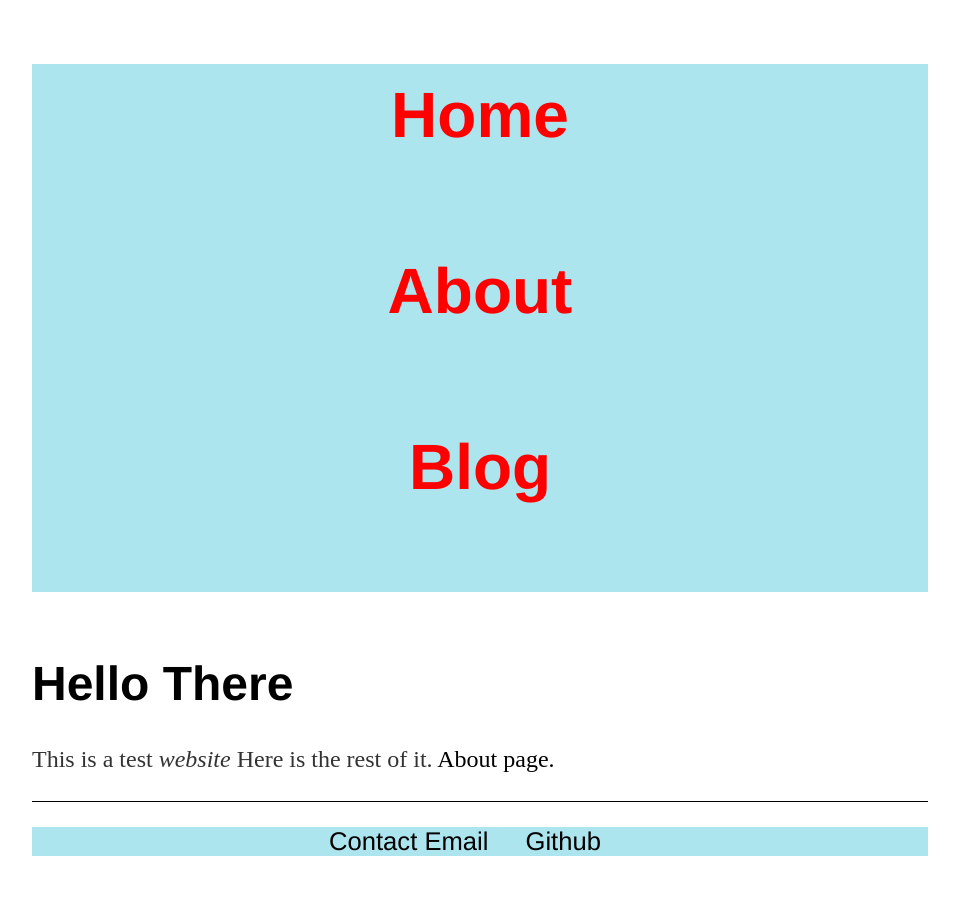
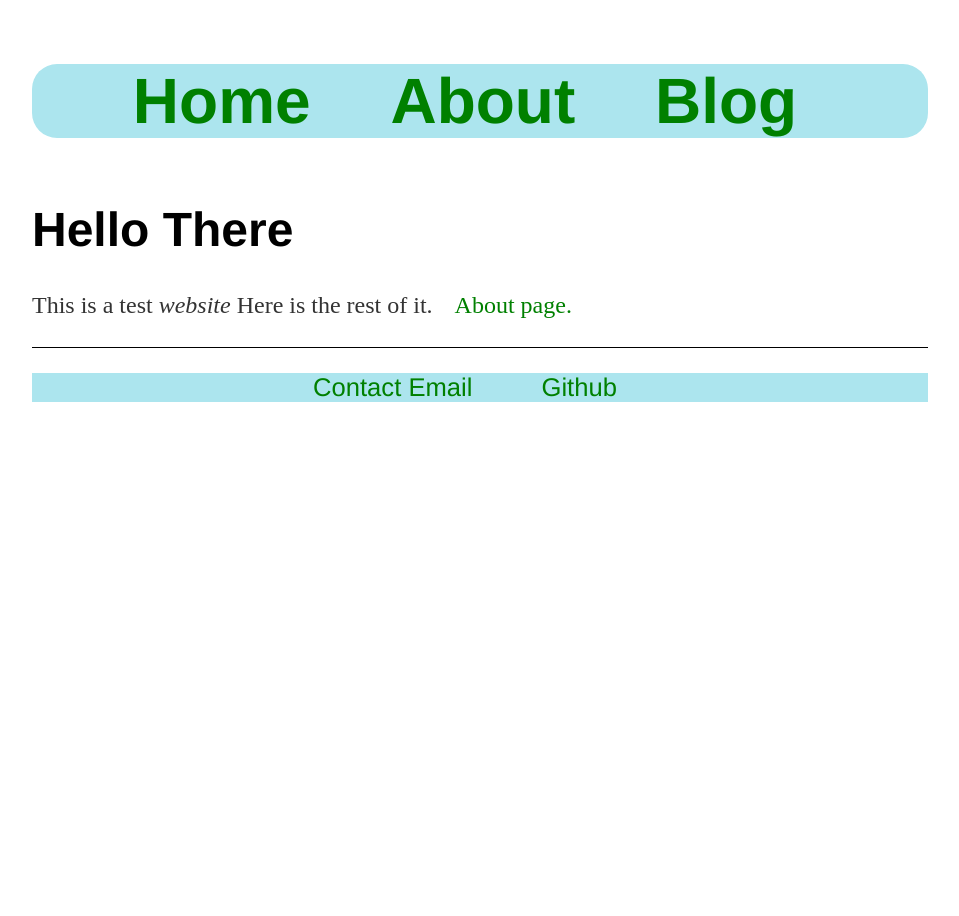
Before and after one commit to beauhodes/beauhodes.github.io, a Jekyll site: the page built from index.html, in a window 1280 px wide. Shown: the whole page, without its empty margins (160-1119 px from the left). Built offline with Jekyll 4.4.1, drawn with Linux system fonts in a browser that asks for light colours.

Commit message:
Update main.css

```diff
--- a/css/main.css
+++ b/css/main.css
@@ -4,6 +4,7 @@ body {
 }
 nav ul {
     background-color: #ace5ee;
+    border-radius: 25px;
     font-family:'Helvetica', 'Arial', 'Sans-Serif';
     padding: 0px;
     list-style: none;
@@ -24,16 +25,11 @@ nav ul li, footer ul li {
     display: inline;
     margin-right: 30px;
 }
-nav ul li a {
-  display: block;
-  color: red;
-  text-align: center;
-  padding: 14px 16px;
-  text-decoration: none;
-}
 a {
     text-decoration: none;
-    color: black;
+    color: green;
+    text-align: center;
+    padding: 14px 16px;
 }
 a:hover {
     text-decoration: underline;
```
